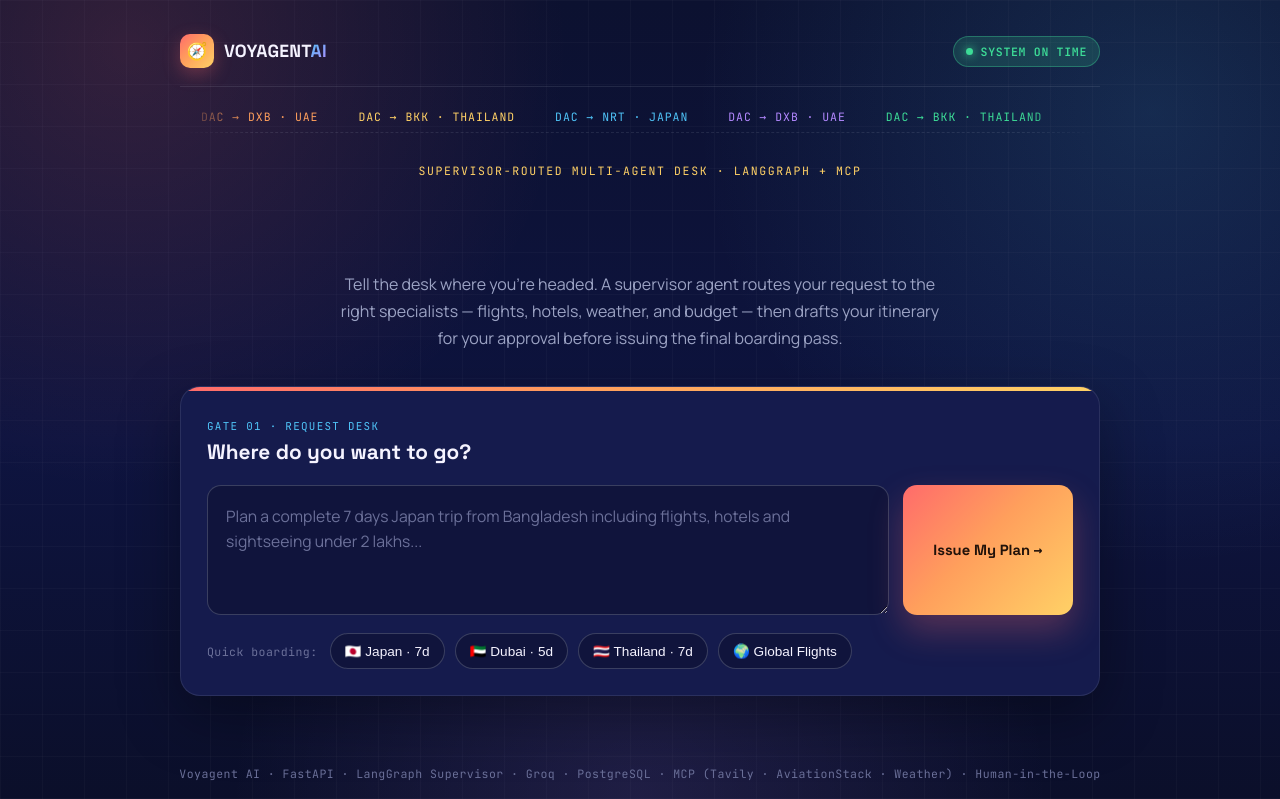
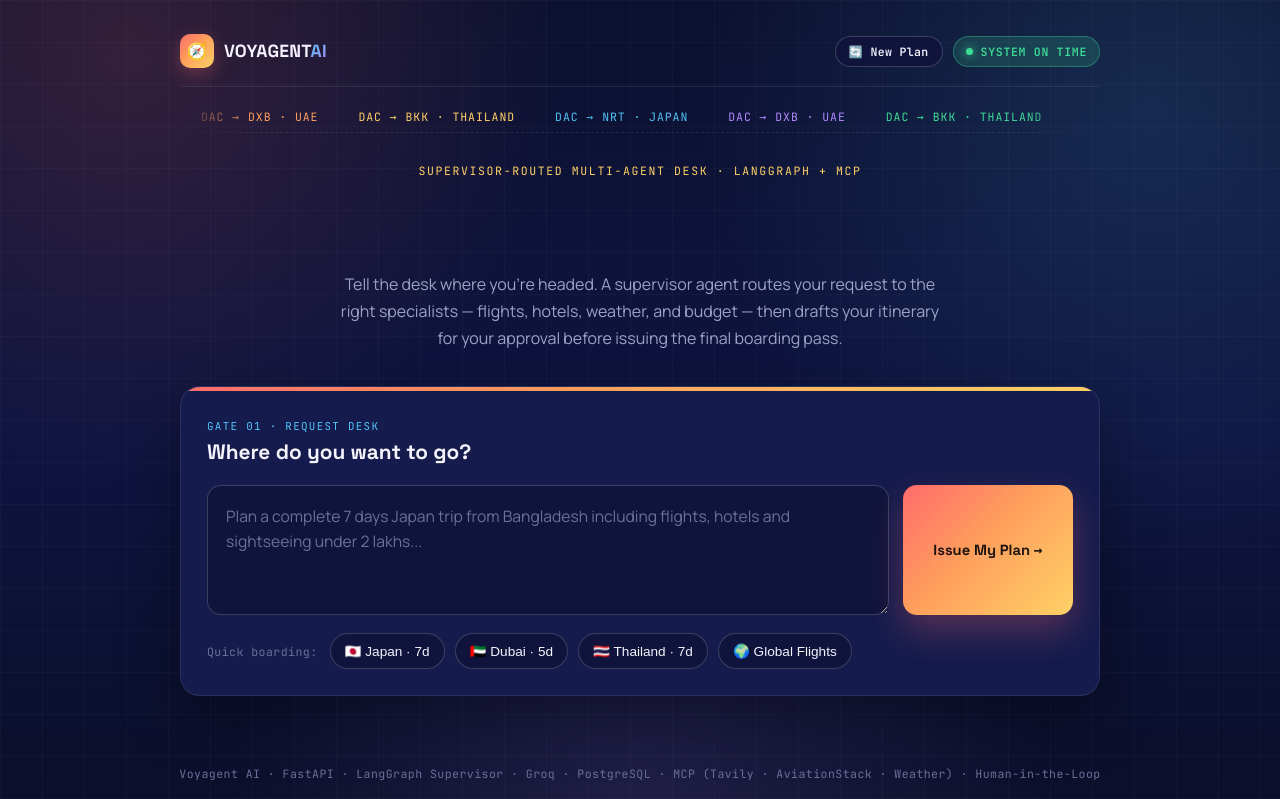
Before and after one commit to omkar834-droidk/Multi-Agent-AI-Travel-Planner, a FastAPI app: page / in a window 1280 px wide. Shown: the top 799 px of the page. Run offline with FastAPI, Linux system fonts and the light colour scheme; some libraries are stand-ins or nearby versions.

Commit message:
Refactor thread management to use sessionStorage and add reset functionality with UI updates for new plan button

```diff
--- a/static/script.js
+++ b/static/script.js
@@ -1,4 +1,4 @@
-let currentThreadId = localStorage.getItem("voyagent_thread_id") || null;
+let currentThreadId = sessionStorage.getItem("voyagent_thread_id") || null;
 let latestAnswerMarkdown = "";
 let routeMap = null;
 const geocodeCache = {};
@@ -24,6 +24,22 @@ const geocodeCache = {};
 function setPrompt(text) {
     document.getElementById("userInput").value = text;
     document.getElementById("userInput").focus();
+}
+
+function resetPlan() {
+    currentThreadId = null;
+    sessionStorage.removeItem("voyagent_thread_id");
+
+    hideError();
+    hideAgentTrace();
+
+    document.getElementById("approvalSection").classList.add("hidden");
+    document.getElementById("resultSection").classList.add("hidden");
+    document.getElementById("mapSection").classList.add("hidden");
+    document.getElementById("userInput").value = "";
+    document.getElementById("userInput").focus();
+
+    window.scrollTo({ top: 0, behavior: "smooth" });
 }
 
 const PIPELINE_STAGES = [
@@ -454,7 +470,7 @@ async function sendMessage() {
         }
 
         currentThreadId = data.thread_id;
-        localStorage.setItem("voyagent_thread_id", currentThreadId);
+        sessionStorage.setItem("voyagent_thread_id", currentThreadId);
 
         if (data.guardrail_allowed === false) {
             hideAgentTrace();
--- a/static/style.css
+++ b/static/style.css
@@ -118,6 +118,41 @@ body {
     -webkit-background-clip: text;
     background-clip: text;
     color: transparent;
+}
+
+.topbar-right {
+    display: flex;
+    align-items: center;
+    gap: 10px;
+}
+
+.new-plan-btn {
+    display: inline-flex;
+    align-items: center;
+    gap: 6px;
+    background: var(--panel-2);
+    color: var(--text);
+    border: 1px solid var(--stroke-strong);
+    padding: 7px 13px;
+    border-radius: 999px;
+    font-family: var(--font-mono);
+    font-weight: 600;
+    font-size: 0.72rem;
+    letter-spacing: 0.03em;
+    cursor: pointer;
+    white-space: nowrap;
+    transition: 0.2s ease;
+}
+
+.new-plan-btn:hover {
+    background: var(--violet-dim);
+    border-color: rgba(179, 136, 255, 0.45);
+    transform: translateY(-1px);
+}
+
+.new-plan-btn:focus-visible {
+    outline: 3px solid var(--sky);
+    outline-offset: 2px;
 }
 
 .status-pill {
--- a/templates/index.html
+++ b/templates/index.html
@@ -27,9 +27,14 @@
                 <span class="brand-text">VOYAGENT<span class="brand-accent">AI</span></span>
             </div>
 
-            <div class="status-pill" role="status">
-                <span class="status-dot"></span>
-                <span>SYSTEM ON TIME</span>
+            <div class="topbar-right">
+                <button class="new-plan-btn" onclick="resetPlan()" title="Start a fresh trip (clears the current thread)">
+                    🔄 New Plan
+                </button>
+                <div class="status-pill" role="status">
+                    <span class="status-dot"></span>
+                    <span>SYSTEM ON TIME</span>
+                </div>
             </div>
         </header>
 
```
